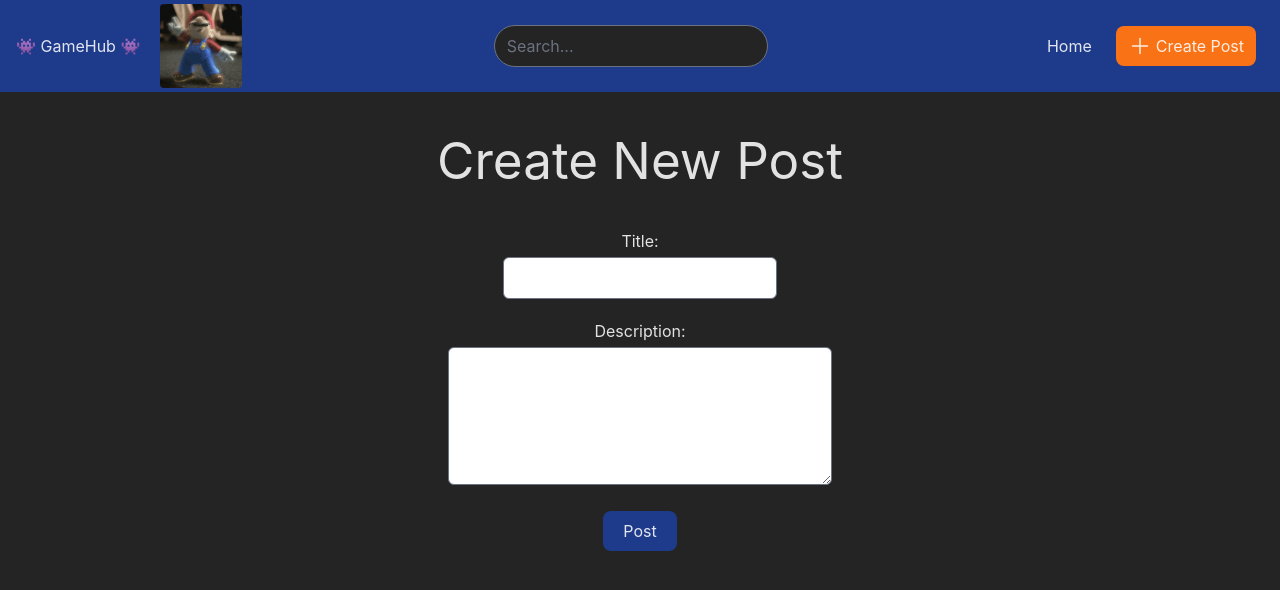
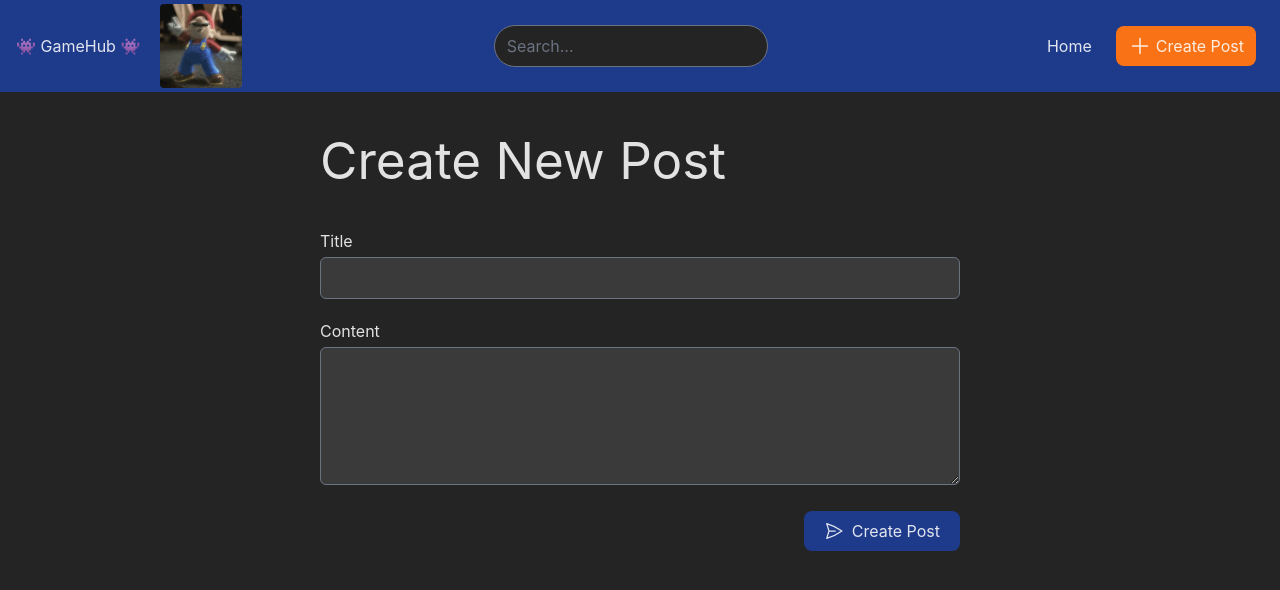
Before and after one commit to ah410/GamingHub, a React (Vite) app: page /create_post in a window 1280 px wide. Shown: the top 590 px of the page. Built offline with nearby package versions, Linux system fonts and the light colour scheme; no server answers; the database is empty.

Commit message:
refactor: switched layout of page and styling

```diff
--- a/src/pages/CreatePost.jsx
+++ b/src/pages/CreatePost.jsx
@@ -57,20 +57,27 @@ const CreatePost = () => {
 
 
     return(
-        <div className='flex flex-col justify-between my-10'>
+        <div className='flex flex-col justify-between my-10 text-left w-5/6 lg:w-1/2 2xl:w-1/3 max-w-5xl'>
             <h1>Create New Post</h1>
-            <form className='max-w-sm mx-auto w-full mt-10'>
-                <div className="title-div mb-5">
-                    <label htmlFor="title" className='block'>Title:</label>
-                    <input type="text" className='mt-1 text-background rounded-md' required id="title" name="title" onChange={handleChange}/>
+            <form className='mx-auto w-full mt-10'>
+                <div className="title-div mb-5 w-full">
+                    <label htmlFor="title" className='block'>Title</label>
+                    <input type="text" className='mt-1 bg-background-card rounded-md w-full' required id="title" name="title" onChange={handleChange}/>
                 </div>
 
-                <div className="description-div mb-5">
-                    <label htmlFor="description" className='block'>Description:</label>
-                    <textarea rows={5} type="text" className='mt-1 text-background w-full rounded-md' id="description" name="description" onChange={handleChange}/>
+                <div className="description-div mb-5 w-full">
+                    <label htmlFor="description" className='block'>Content</label>
+                    <textarea rows={5} type="text" className='mt-1 bg-background-card w-full rounded-md' id="description" name="description" onChange={handleChange}/>
                 </div>
 
-                <button type='submit' onClick={handleSubmit} className="bg-primary py-2 px-5 rounded-lg hover:bg-primary-dark">Post</button>
+                <div className='w-full flex justify-end'>
+                    <button type='submit' onClick={handleSubmit} className="bg-primary py-2 px-5 rounded-lg hover:bg-primary-dark flex items-center justify-center">
+                        <svg xmlns="http://www.w3.org/2000/svg" fill="none" viewBox="0 0 24 24" stroke-width="1.5" stroke="currentColor" className="size-5 mr-1">
+                            <path stroke-linecap="round" stroke-linejoin="round" d="M6 12 3.269 3.125A59.769 59.769 0 0 1 21.485 12 59.768 59.768 0 0 1 3.27 20.875L5.999 12Zm0 0h7.5" />
+                        </svg>
+                        <span className='ml-1'>Create Post</span>
+                    </button>
+                </div>
             </form>
         </div>
     )
--- a/src/pages/EditPost.jsx
+++ b/src/pages/EditPost.jsx
@@ -31,6 +31,7 @@ const EditPost = () => {
             console.log("Success fetching post: ", data);
         }
         setPostDatabase(data[0]);
+        setPostDetails({title: data[0].title, description: data[0].description})
     }
 
     useEffect(() => {
@@ -72,7 +73,9 @@ const EditPost = () => {
     }
 
 
-    const deletePost = async () => {
+    const deletePost = async (e) => {
+        e.preventDefault();
+
         const { data, error } = await supabase
             .from('posts')
             .delete()
@@ -89,22 +92,28 @@ const EditPost = () => {
     }
 
     return(
-        <div className="my-10">
-            <h1>Edit Post: {postDatabase && postDatabase.title}</h1>
-            <form className='max-w-sm mx-auto mt-10'>
-                <div className="title-div mb-5">
-                    <label htmlFor="title" className='block'>Title:</label>
-                    <input type="text" className='text-background mt-1' required id="title" name="title" onChange={handleChange}/>
+        <div className="flex flex-col justify-between my-10 text-left w-5/6 lg:w-1/2 2xl:w-1/3 max-w-5xl">
+            <h1>Edit Post</h1>
+            <form className='mx-auto w-full mt-10'>
+                <div className="title-div mb-5 w-full">
+                    <label htmlFor="title" className='block'>Title</label>
+                    <input type="text" className='mt-1 bg-background-card rounded-md w-full' required id="title" name="title" value={postDetails.title} onChange={handleChange}/>
                 </div>
 
                 <div className="description-div mb-5">
-                    <label htmlFor="description" className='block'>Description:</label>
-                    <textarea rows={5} type="text" className='text-background w-full mt-1' id="description" name="description" onChange={handleChange}/>
+                    <label htmlFor="description" className='block'>Description</label>
+                    <textarea rows={5} type="text" className='mt-1 bg-background-card rounded-md w-full' id="description" name="description" value={postDetails.description} onChange={handleChange}/>
                 </div>
 
-                <div className="flex items-center justify-center">
-                    <button type='submit' onClick={handleSubmit} className="bg-primary p-3 m-2 rounded-lg hover:bg-primary-dark">Update Post</button>
-                    <button type='submit' onClick={deletePost} className="bg-accent p-3 m-2 rounded-lg hover:bg-accent-dark">Delete Post</button>
+                <div className="flex items-center justify-end">
+                    <button type='submit' onClick={deletePost} className="bg-accent p-3 mr-4 rounded-lg hover:bg-accent-dark flex items-center justify-center">
+                        <svg xmlns="http://www.w3.org/2000/svg" width="24" height="24" viewBox="0 0 24 24" fill="none" stroke="currentColor" stroke-width="2" stroke-linecap="round" stroke-linejoin="round" class="lucide lucide-trash2 w-4 h-4 mr-2"><path d="M3 6h18"></path><path d="M19 6v14c0 1-1 2-2 2H7c-1 0-2-1-2-2V6"></path><path d="M8 6V4c0-1 1-2 2-2h4c1 0 2 1 2 2v2"></path><line x1="10" x2="10" y1="11" y2="17"></line><line x1="14" x2="14" y1="11" y2="17"></line></svg>
+                        <span>Delete</span>
+                    </button>
+                    <button type='submit' onClick={handleSubmit} className="bg-primary p-3 rounded-lg hover:bg-primary-dark flex items-center justify-center">
+                        <svg xmlns="http://www.w3.org/2000/svg" width="24" height="24" viewBox="0 0 24 24" fill="none" stroke="currentColor" stroke-width="2" stroke-linecap="round" stroke-linejoin="round" class="lucide lucide-save w-4 h-4 mr-2"><path d="M15.2 3a2 2 0 0 1 1.4.6l3.8 3.8a2 2 0 0 1 .6 1.4V19a2 2 0 0 1-2 2H5a2 2 0 0 1-2-2V5a2 2 0 0 1 2-2z"></path><path d="M17 21v-7a1 1 0 0 0-1-1H8a1 1 0 0 0-1 1v7"></path><path d="M7 3v4a1 1 0 0 0 1 1h7"></path></svg>
+                        <span>Save Changes</span>
+                    </button>
                 </div>
             </form>
         </div>
```
